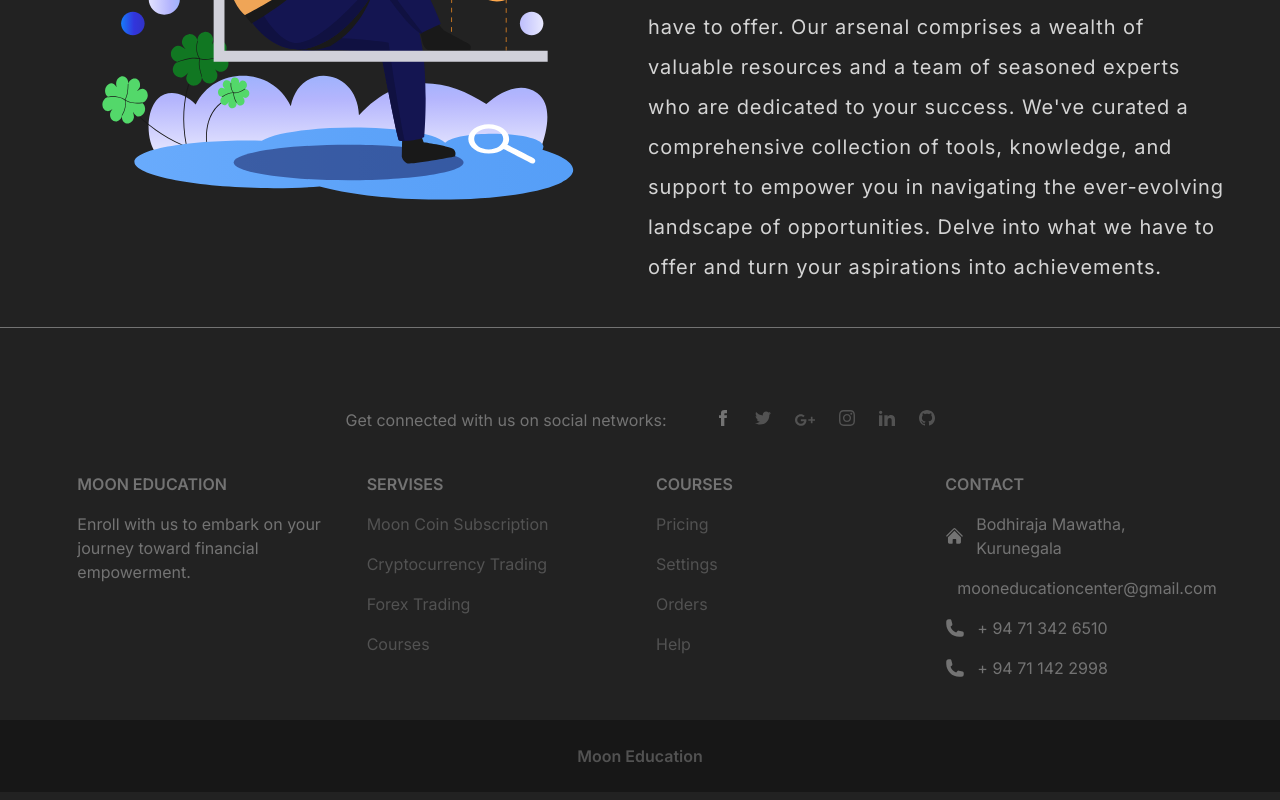
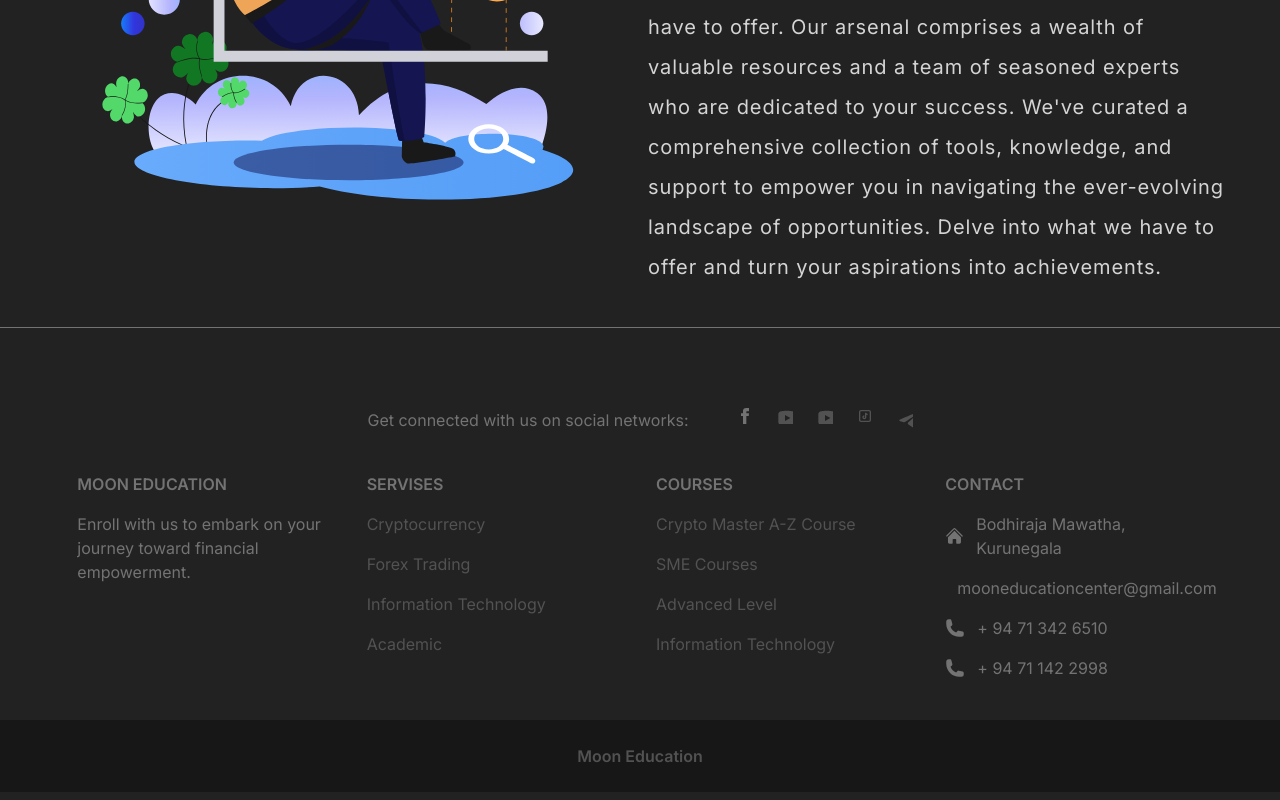
Before and after one commit to MalshaSamarakoon/crypto-Master-, a Next.js app: page / in a window 1280 px wide. Shown: the part 2454-3254 px from the top of the page. Built offline with nearby package versions, Linux system fonts and the light colour scheme.

Commit message:
Update Footer.tsx

```diff
--- a/src/app/components/layout/Footer.tsx
+++ b/src/app/components/layout/Footer.tsx
@@ -1,238 +1,218 @@
-'use client';
+"use client";
 
-import * as React from 'react';
+import * as React from "react";
 
 export default function Footer() {
   return (
-    <footer className='mt-30 border-t  border-neutral-500 pb-2 pt-20'>
-      <main className='layout flex flex-col items-center'>
-        <footer className=' text-center text-neutral-500  lg:text-left'>
-          <div className='flex items-center justify-center '>
-            <div className='mr-12 hidden lg:block'>
+    <footer className="mt-30 border-t  border-neutral-500 pb-2 pt-20">
+      <main className="layout flex flex-col items-center">
+        <footer className=" text-center text-neutral-500  lg:text-left">
+          <div className="flex items-center justify-center ">
+            <div className="mr-12 hidden lg:block">
               <span>Get connected with us on social networks:</span>
             </div>
-            <div className='flex justify-center'>
+            <div className="flex justify-center">
               <a
-                href='#!'
-                className='mr-6 text-neutral-500 dark:text-neutral-200'
+                href="https://www.facebook.com/profile.php?id=100088189332415&mibextid=ZbWKwL"
+                className="mr-6 text-neutral-500 dark:text-neutral-200"
               >
                 <svg
-                  xmlns='http://www.w3.org/2000/svg'
-                  className='h-4 w-4'
-                  fill='currentColor'
-                  viewBox='0 0 24 24'
+                  xmlns="http://www.w3.org/2000/svg"
+                  className="h-4 w-4"
+                  fill="currentColor"
+                  viewBox="0 0 24 24"
                 >
-                  <path d='M9 8h-3v4h3v12h5v-12h3.642l.358-4h-4v-1.667c0-.955.192-1.333 1.115-1.333h2.885v-5h-3.808c-3.596 0-5.192 1.583-5.192 4.615v3.385z' />
+                  <path d="M9 8h-3v4h3v12h5v-12h3.642l.358-4h-4v-1.667c0-.955.192-1.333 1.115-1.333h2.885v-5h-3.808c-3.596 0-5.192 1.583-5.192 4.615v3.385z" />
+                </svg>
+              </a>
+
+              <a
+                href="https://youtube.com/@mooncointrader?si=aPWEImi2rUHOBRlm"
+                className="mr-6 text-neutral-600 dark:text-neutral-200"
+              >
+                <svg
+                  xmlns="http://www.w3.org/2000/svg"
+                  className="h-4 w-4"
+                  fill="currentColor"
+                  viewBox="0 0 24 24"
+                >
+                  <path d="M 15 4 C 10.814 4 5.3808594 5.0488281 5.3808594 5.0488281 L 5.3671875 5.0644531 C 3.4606632 5.3693645 2 7.0076245 2 9 L 2 15 L 2 15.001953 L 2 21 L 2 21.001953 A 4 4 0 0 0 5.3769531 24.945312 L 5.3808594 24.951172 C 5.3808594 24.951172 10.814 26.001953 15 26.001953 C 19.186 26.001953 24.619141 24.951172 24.619141 24.951172 L 24.621094 24.949219 A 4 4 0 0 0 28 21.001953 L 28 21 L 28 15.001953 L 28 15 L 28 9 A 4 4 0 0 0 24.623047 5.0546875 L 24.619141 5.0488281 C 24.619141 5.0488281 19.186 4 15 4 z M 12 10.398438 L 20 15 L 12 19.601562 L 12 10.398438 z"></path>{" "}
                 </svg>
               </a>
               <a
-                href='#!'
-                className='mr-6 text-neutral-600 dark:text-neutral-200'
+                href="https://youtube.com/@moon_education?si=bpXNKNndqxfT7o1U"
+                className="mr-6 text-neutral-600 dark:text-neutral-200"
               >
                 <svg
-                  xmlns='http://www.w3.org/2000/svg'
-                  className='h-4 w-4'
-                  fill='currentColor'
-                  viewBox='0 0 24 24'
+                  xmlns="http://www.w3.org/2000/svg"
+                  className="h-4 w-4"
+                  fill="currentColor"
+                  viewBox="0 0 24 24"
                 >
-                  <path d='M24 4.557c-.883.392-1.832.656-2.828.775 1.017-.609 1.798-1.574 2.165-2.724-.951.564-2.005.974-3.127 1.195-.897-.957-2.178-1.555-3.594-1.555-3.179 0-5.515 2.966-4.797 6.045-4.091-.205-7.719-2.165-10.148-5.144-1.29 2.213-.669 5.108 1.523 6.574-.806-.026-1.566-.247-2.229-.616-.054 2.281 1.581 4.415 3.949 4.89-.693.188-1.452.232-2.224.084.626 1.956 2.444 3.379 4.6 3.419-2.07 1.623-4.678 2.348-7.29 2.04 2.179 1.397 4.768 2.212 7.548 2.212 9.142 0 14.307-7.721 13.995-14.646.962-.695 1.797-1.562 2.457-2.549z' />
+                  <path d="M 15 4 C 10.814 4 5.3808594 5.0488281 5.3808594 5.0488281 L 5.3671875 5.0644531 C 3.4606632 5.3693645 2 7.0076245 2 9 L 2 15 L 2 15.001953 L 2 21 L 2 21.001953 A 4 4 0 0 0 5.3769531 24.945312 L 5.3808594 24.951172 C 5.3808594 24.951172 10.814 26.001953 15 26.001953 C 19.186 26.001953 24.619141 24.951172 24.619141 24.951172 L 24.621094 24.949219 A 4 4 0 0 0 28 21.001953 L 28 21 L 28 15.001953 L 28 15 L 28 9 A 4 4 0 0 0 24.623047 5.0546875 L 24.619141 5.0488281 C 24.619141 5.0488281 19.186 4 15 4 z M 12 10.398438 L 20 15 L 12 19.601562 L 12 10.398438 z"></path>{" "}
                 </svg>
               </a>
               <a
-                href='#!'
-                className='mr-6 text-neutral-600 dark:text-neutral-200'
+                href="https://www.tiktok.com/@udara_rajapaksha?_t=8gr6SRnmxBy&_r=1"
+                className="mr-6 text-neutral-600 dark:text-neutral-200"
               >
                 <svg
-                  xmlns='http://www.w3.org/2000/svg'
-                  className='h-5 w-5'
-                  fill='currentColor'
-                  viewBox='0 0 24 24'
+                  xmlns="http://www.w3.org/2000/svg"
+                  className="h-4 w-4"
+                  fill="currentColor"
+                  viewBox="0 0 24 24"
                 >
-                  <path
-                    d='M7 11v2.4h3.97c-.16 1.029-1.2 3.02-3.97 3.02-2.39 0-4.34-1.979-4.34-4.42 0-2.44 1.95-4.42 4.34-4.42 1.36 0 2.27.58 2.79 1.08l1.9-1.83c-1.22-1.14-2.8-1.83-4.69-1.83-3.87 0-7 3.13-7 7s3.13 7 7 7c4.04 0 6.721-2.84 6.721-6.84 0-.46-.051-.81-.111-1.16h-6.61zm0 0 17 2h-3v3h-2v-3h-3v-2h3v-3h2v3h3v2z'
-
-                  />
+                  <path d="M 6 3 C 4.3550302 3 3 4.3550302 3 6 L 3 18 C 3 19.64497 4.3550302 21 6 21 L 18 21 C 19.64497 21 21 19.64497 21 18 L 21 6 C 21 4.3550302 19.64497 3 18 3 L 6 3 z M 6 5 L 18 5 C 18.56503 5 19 5.4349698 19 6 L 19 18 C 19 18.56503 18.56503 19 18 19 L 6 19 C 5.4349698 19 5 18.56503 5 18 L 5 6 C 5 5.4349698 5.4349698 5 6 5 z M 12 7 L 12 14 C 12 14.56503 11.56503 15 11 15 C 10.43497 15 10 14.56503 10 14 C 10 13.43497 10.43497 13 11 13 L 11 11 C 9.3550302 11 8 12.35503 8 14 C 8 15.64497 9.3550302 17 11 17 C 12.64497 17 14 15.64497 14 14 L 14 10.232422 C 14.616148 10.671342 15.259118 11 16 11 L 16 9 C 15.952667 9 15.262674 8.7809373 14.78125 8.3613281 C 14.299826 7.941719 14 7.4149911 14 7 L 12 7 z"></path>{" "}
                 </svg>
               </a>
               <a
-                href='#!'
-                className='mr-6 text-neutral-600 dark:text-neutral-200'
+                href="https://t.me/mooncoinalerts"
+                className="text-neutral-600 dark:text-neutral-200"
               >
                 <svg
-                  xmlns='http://www.w3.org/2000/svg'
-                  className='h-4 w-4'
-                  fill='currentColor'
-                  viewBox='0 0 24 24'
+                  xmlns="http://www.w3.org/2000/svg"
+                  className="h-6 w-4"
+                  fill="currentColor"
+                  viewBox="0 0 30 50"
                 >
-                  <path d='M12 2.163c3.204 0 3.584.012 4.85.07 3.252.148 4.771 1.691 4.919 4.919.058 1.265.069 1.645.069 4.849 0 3.205-.012 3.584-.069 4.849-.149 3.225-1.664 4.771-4.919 4.919-1.266.058-1.644.07-4.85.07-3.204 0-3.584-.012-4.849-.07-3.26-.149-4.771-1.699-4.919-4.92-.058-1.265-.07-1.644-.07-4.849 0-3.204.013-3.583.07-4.849.149-3.227 1.664-4.771 4.919-4.919 1.266-.057 1.645-.069 4.849-.069zm0-2.163c-3.259 0-3.667.014-4.947.072-4.358.2-6.78 2.618-6.98 6.98-.059 1.281-.073 1.689-.073 4.948 0 3.259.014 3.668.072 4.948.2 4.358 2.618 6.78 6.98 6.98 1.281.058 1.689.072 4.948.072 3.259 0 3.668-.014 4.948-.072 4.354-.2 6.782-2.618 6.979-6.98.059-1.28.073-1.689.073-4.948 0-3.259-.014-3.667-.072-4.947-.196-4.354-2.617-6.78-6.979-6.98-1.281-.059-1.69-.073-4.949-.073zm0 5.838c-3.403 0-6.162 2.759-6.162 6.162s2.759 6.163 6.162 6.163 6.162-2.759 6.162-6.163c0-3.403-2.759-6.162-6.162-6.162zm0 10.162c-2.209 0-4-1.79-4-4 0-2.209 1.791-4 4-4s4 1.791 4 4c0 2.21-1.791 4-4 4zm6.406-11.845c-.796 0-1.441.645-1.441 1.44s.645 1.44 1.441 1.44c.795 0 1.439-.645 1.439-1.44s-.644-1.44-1.439-1.44z' />
-                </svg>
-              </a>
-              <a
-                href='#!'
-                className='mr-6 text-neutral-600 dark:text-neutral-200'
-              >
-                <svg
-                  xmlns='http://www.w3.org/2000/svg'
-                  className='h-4 w-4'
-                  fill='currentColor'
-                  viewBox='0 0 24 24'
-                >
-                  <path d='M4.98 3.5c0 1.381-1.11 2.5-2.48 2.5s-2.48-1.119-2.48-2.5c0-1.38 1.11-2.5 2.48-2.5s2.48 1.12 2.48 2.5zm.02 4.5h-5v16h5v-16zm7.982 0h-4.968v16h4.969v-8.399c0-4.67 6.029-5.052 6.029 0v8.399h4.988v-10.131c0-7.88-8.922-7.593-11.018-3.714v-2.155z' />
-                </svg>
-              </a>
-              <a href='#!' className='text-neutral-600 dark:text-neutral-200'>
-                <svg
-                  xmlns='http://www.w3.org/2000/svg'
-                  className='h-4 w-4'
-                  fill='currentColor'
-                  viewBox='0 0 24 24'
-                >
-                  <path d='M12 0c-6.626 0-12 5.373-12 12 0 5.302 3.438 9.8 8.207 11.387.599.111.793-.261.793-.577v-2.234c-3.338.726-4.033-1.416-4.033-1.416-.546-1.387-1.333-1.756-1.333-1.756-1.089-.745.083-.729.083-.729 1.205.084 1.839 1.237 1.839 1.237 1.07 1.834 2.807 1.304 3.492.997.107-.775.418-1.305.762-1.604-2.665-.305-5.467-1.334-5.467-5.931 0-1.311.469-2.381 1.236-3.221-.124-.303-.535-1.524.117-3.176 0 0 1.008-.322 3.301 1.23.957-.266 1.983-.399 3.003-.404 1.02.005 2.047.138 3.006.404 2.291-1.552 3.297-1.23 3.297-1.23.653 1.653.242 2.874.118 3.176.77.84 1.235 1.911 1.235 3.221 0 4.609-2.807 5.624-5.479 5.921.43.372.823 1.102.823 2.222v3.293c0 .319.192.694.801.576 4.765-1.589 8.199-6.086 8.199-11.386 0-6.627-5.373-12-12-12z' />
+                  <path d="M5.83,23.616c12.568-5.529,28.832-12.27,31.077-13.203c5.889-2.442,7.696-1.974,6.795,3.434 c-0.647,3.887-2.514,16.756-4.002,24.766c-0.883,4.75-2.864,5.313-5.979,3.258c-1.498-0.989-9.059-5.989-10.7-7.163 c-1.498-1.07-3.564-2.357-0.973-4.892c0.922-0.903,6.966-6.674,11.675-11.166c0.617-0.59-0.158-1.559-0.87-1.086 c-6.347,4.209-15.147,10.051-16.267,10.812c-1.692,1.149-3.317,1.676-6.234,0.838c-2.204-0.633-4.357-1.388-5.195-1.676 C1.93,26.43,2.696,24.995,5.83,23.616z"></path>
                 </svg>
               </a>
             </div>
           </div>
 
-          <div className='mx-6 py-10 text-center md:text-left'>
-            <div className='grid-1 grid gap-8 md:grid-cols-2 lg:grid-cols-4'>
-              <div className=''>
-                <h6 className='mb-4 flex items-center justify-center font-semibold uppercase md:justify-start'>
+          <div className="mx-6 py-10 text-center md:text-left">
+            <div className="grid-1 grid gap-8 md:grid-cols-2 lg:grid-cols-4">
+              <div className="">
+                <h6 className="mb-4 flex items-center justify-center font-semibold uppercase md:justify-start">
                   Moon Education
                 </h6>
                 <p>
-                  Enroll with us to embark on your journey toward
-                  financial empowerment.
+                  Enroll with us to embark on your journey toward financial
+                  empowerment.
                 </p>
               </div>
-              <div className=''>
-                <h6 className='mb-4 flex justify-center font-semibold uppercase md:justify-start'>
+              <div className="">
+                <h6 className="mb-4 flex justify-center font-semibold uppercase md:justify-start">
                   Servises
                 </h6>
-                <p className='mb-4'>
+                <p className="mb-4">
                   <a
-                    href='#!'
-                    className='text-neutral-600 dark:text-neutral-200'
+                    href="#!"
+                    className="text-neutral-600 dark:text-neutral-200"
                   >
-                    Moon Coin Subscription
+                    Cryptocurrency
                   </a>
                 </p>
-                <p className='mb-4'>
+                <p className="mb-4">
                   <a
-                    href='#!'
-                    className='text-neutral-600 dark:text-neutral-200'
-                  >
-                    Cryptocurrency Trading
-                  </a>
-                </p>
-                <p className='mb-4'>
-                  <a
-                    href='#!'
-                    className='text-neutral-600 dark:text-neutral-200'
+                    href="#!"
+                    className="text-neutral-600 dark:text-neutral-200"
                   >
                     Forex Trading
                   </a>
                 </p>
-                <p>
+                <p className="mb-4">
                   <a
-                    href='#!'
-                    className='text-neutral-600 dark:text-neutral-200'
+                    href="#!"
+                    className="text-neutral-600 dark:text-neutral-200"
                   >
-                    Courses
-                  </a>
-                </p>
-              </div>
-              <div className=''>
-                <h6 className='mb-4 flex justify-center font-semibold uppercase md:justify-start'>
-                  Courses
-                </h6>
-                <p className='mb-4'>
-                  <a
-                    href='#!'
-                    className='text-neutral-600 dark:text-neutral-200'
-                  >
-                    Pricing{' '}
-                  </a>
-                </p>
-                <p className='mb-4'>
-                  <a
-                    href='#!'
-                    className='text-neutral-600 dark:text-neutral-200'
-                  >
-                    Settings
-                  </a>
-                </p>
-                <p className='mb-4'>
-                  <a
-                    href='#!'
-                    className='text-neutral-600 dark:text-neutral-200'
-                  >
-                    Orders
+                    Information Technology
                   </a>
                 </p>
                 <p>
                   <a
-                    href='#!'
-                    className='text-neutral-600 dark:text-neutral-200'
+                    href="#!"
+                    className="text-neutral-600 dark:text-neutral-200"
                   >
-                    Help
+                    Academic
+                  </a>
+                </p>
+              </div>
+              <div className="">
+                <h6 className="mb-4 flex justify-center font-semibold uppercase md:justify-start">
+                  Courses
+                </h6>
+                <p className="mb-4">
+                  <a
+                    href="#!"
+                    className="text-neutral-600 dark:text-neutral-200"
+                  >
+                    Crypto Master A-Z Course
+                  </a>
+                </p>
+                <p className="mb-4">
+                  <a
+                    href="#!"
+                    className="text-neutral-600 dark:text-neutral-200"
+                  >
+                    SME Courses
+                  </a>
+                </p>
+                <p className="mb-4">
+                  <a
+                    href="#!"
+                    className="text-neutral-600 dark:text-neutral-200"
+                  >
+                    Advanced Level
+                  </a>
+                </p>
+                <p>
+                  <a
+                    href="#!"
+                    className="text-neutral-600 dark:text-neutral-200"
+                  >
+                    Information Technology
                   </a>
                 </p>
               </div>
               <div>
-                <h6 className='mb-4 flex justify-center font-semibold uppercase md:justify-start'>
+                <h6 className="mb-4 flex justify-center font-semibold uppercase md:justify-start">
                   Contact
                 </h6>
-                <p className='mb-4 flex items-center justify-center md:justify-start'>
+                <p className="mb-4 flex items-center justify-center md:justify-start">
                   <svg
-                    xmlns='http://www.w3.org/2000/svg'
-                    viewBox='0 0 24 24'
-                    fill='currentColor'
-                    className='mr-3 h-5 w-5'
+                    xmlns="http://www.w3.org/2000/svg"
+                    viewBox="0 0 24 24"
+                    fill="currentColor"
+                    className="mr-3 h-5 w-5"
                   >
-                    <path d='M11.47 3.84a.75.75 0 011.06 0l8.69 8.69a.75.75 0 101.06-1.06l-8.689-8.69a2.25 2.25 0 00-3.182 0l-8.69 8.69a.75.75 0 001.061 1.06l8.69-8.69z' />
-                    <path d='M12 5.432l8.159 8.159c.03.03.06.058.091.086v6.198c0 1.035-.84 1.875-1.875 1.875H15a.75.75 0 01-.75-.75v-4.5a.75.75 0 00-.75-.75h-3a.75.75 0 00-.75.75V21a.75.75 0 01-.75.75H5.625a1.875 1.875 0 01-1.875-1.875v-6.198a2.29 2.29 0 00.091-.086L12 5.43z' />
+                    <path d="M11.47 3.84a.75.75 0 011.06 0l8.69 8.69a.75.75 0 101.06-1.06l-8.689-8.69a2.25 2.25 0 00-3.182 0l-8.69 8.69a.75.75 0 001.061 1.06l8.69-8.69z" />
+                    <path d="M12 5.432l8.159 8.159c.03.03.06.058.091.086v6.198c0 1.035-.84 1.875-1.875 1.875H15a.75.75 0 01-.75-.75v-4.5a.75.75 0 00-.75-.75h-3a.75.75 0 00-.75.75V21a.75.75 0 01-.75.75H5.625a1.875 1.875 0 01-1.875-1.875v-6.198a2.29 2.29 0 00.091-.086L12 5.43z" />
                   </svg>
                   Bodhiraja Mawatha, Kurunegala
                 </p>
-                <p className='mb-4 flex items-center justify-center md:justify-start'>
+                <p className="mb-4 flex items-center justify-center md:justify-start">
                   <svg
-                    xmlns='http://www.w3.org/2000/svg'
-                    viewBox='0 0 24 24'
-                    fill='currentColor'
-                    className='mr-3 h-5 w-5'
+                    xmlns="http://www.w3.org/2000/svg"
+                    viewBox="0 0 24 24"
+                    fill="currentColor"
+                    className="mr-3 h-5 w-5"
                   >
-                    <path d='M1.5 8.67v8.58a3 3 0 003 3h15a3 3 0 003-3V8.67l-8.928 5.493a3 3 0 01-3.144 0L1.5 8.67z' />
-                    <path d='M22.5 6.908V6.75a3 3 0 00-3-3h-15a3 3 0 00-3 3v.158l9.714 5.978a1.5 1.5 0 001.572 0L22.5 6.908z' />
+                    <path d="M1.5 8.67v8.58a3 3 0 003 3h15a3 3 0 003-3V8.67l-8.928 5.493a3 3 0 01-3.144 0L1.5 8.67z" />
+                    <path d="M22.5 6.908V6.75a3 3 0 00-3-3h-15a3 3 0 00-3 3v.158l9.714 5.978a1.5 1.5 0 001.572 0L22.5 6.908z" />
                   </svg>
                   mooneducationcenter@gmail.com
                 </p>
-                <p className='mb-4 flex items-center justify-center md:justify-start'>
+                <p className="mb-4 flex items-center justify-center md:justify-start">
                   <svg
-                    xmlns='http://www.w3.org/2000/svg'
-                    viewBox='0 0 24 24'
-                    fill='currentColor'
-                    className='mr-3 h-5 w-5'
+                    xmlns="http://www.w3.org/2000/svg"
+                    viewBox="0 0 24 24"
+                    fill="currentColor"
+                    className="mr-3 h-5 w-5"
                   >
-                    <path
-
-                      d='M1.5 4.5a3 3 0 013-3h1.372c.86 0 1.61.586 1.819 1.42l1.105 4.423a1.875 1.875 0 01-.694 1.955l-1.293.97c-.135.101-.164.249-.126.352a11.285 11.285 0 006.697 6.697c.103.038.25.009.352-.126l.97-1.293a1.875 1.875 0 011.955-.694l4.423 1.105c.834.209 1.42.959 1.42 1.82V19.5a3 3 0 01-3 3h-2.25C8.552 22.5 1.5 15.448 1.5 6.75V4.5z'
-
-                    />
+                    <path d="M1.5 4.5a3 3 0 013-3h1.372c.86 0 1.61.586 1.819 1.42l1.105 4.423a1.875 1.875 0 01-.694 1.955l-1.293.97c-.135.101-.164.249-.126.352a11.285 11.285 0 006.697 6.697c.103.038.25.009.352-.126l.97-1.293a1.875 1.875 0 011.955-.694l4.423 1.105c.834.209 1.42.959 1.42 1.82V19.5a3 3 0 01-3 3h-2.25C8.552 22.5 1.5 15.448 1.5 6.75V4.5z" />
                   </svg>
                   + 94 71 342 6510
                 </p>
-                <p className='flex items-center justify-center md:justify-start'>
+                <p className="flex items-center justify-center md:justify-start">
                   <svg
-                    xmlns='http://www.w3.org/2000/svg'
-                    viewBox='0 0 24 24'
-                    fill='currentColor'
-                    className='mr-3 h-5 w-5'
+                    xmlns="http://www.w3.org/2000/svg"
+                    viewBox="0 0 24 24"
+                    fill="currentColor"
+                    className="mr-3 h-5 w-5"
                   >
-                    <path
-
-                      d='M1.5 4.5a3 3 0 013-3h1.372c.86 0 1.61.586 1.819 1.42l1.105 4.423a1.875 1.875 0 01-.694 1.955l-1.293.97c-.135.101-.164.249-.126.352a11.285 11.285 0 006.697 6.697c.103.038.25.009.352-.126l.97-1.293a1.875 1.875 0 011.955-.694l4.423 1.105c.834.209 1.42.959 1.42 1.82V19.5a3 3 0 01-3 3h-2.25C8.552 22.5 1.5 15.448 1.5 6.75V4.5z'
-
-                    />
+                    <path d="M1.5 4.5a3 3 0 013-3h1.372c.86 0 1.61.586 1.819 1.42l1.105 4.423a1.875 1.875 0 01-.694 1.955l-1.293.97c-.135.101-.164.249-.126.352a11.285 11.285 0 006.697 6.697c.103.038.25.009.352-.126l.97-1.293a1.875 1.875 0 011.955-.694l4.423 1.105c.834.209 1.42.959 1.42 1.82V19.5a3 3 0 01-3 3h-2.25C8.552 22.5 1.5 15.448 1.5 6.75V4.5z" />
                   </svg>
                   + 94 71 142 2998
                 </p>
@@ -241,11 +221,11 @@ export default function Footer() {
           </div>
         </footer>
       </main>
-      <div className='bg-neutral-900 p-6 text-center dark:bg-neutral-700'>
+      <div className="bg-neutral-900 p-6 text-center dark:bg-neutral-700">
         {/* <span>© 2023 Copyright:</span> */}
         <a
-          className='font-semibold text-neutral-600 dark:text-neutral-400'
-          href='https://tailwind-elements.com/'
+          className="font-semibold text-neutral-600 dark:text-neutral-400"
+          href="https://tailwind-elements.com/"
         >
           Moon Education
         </a>
```
